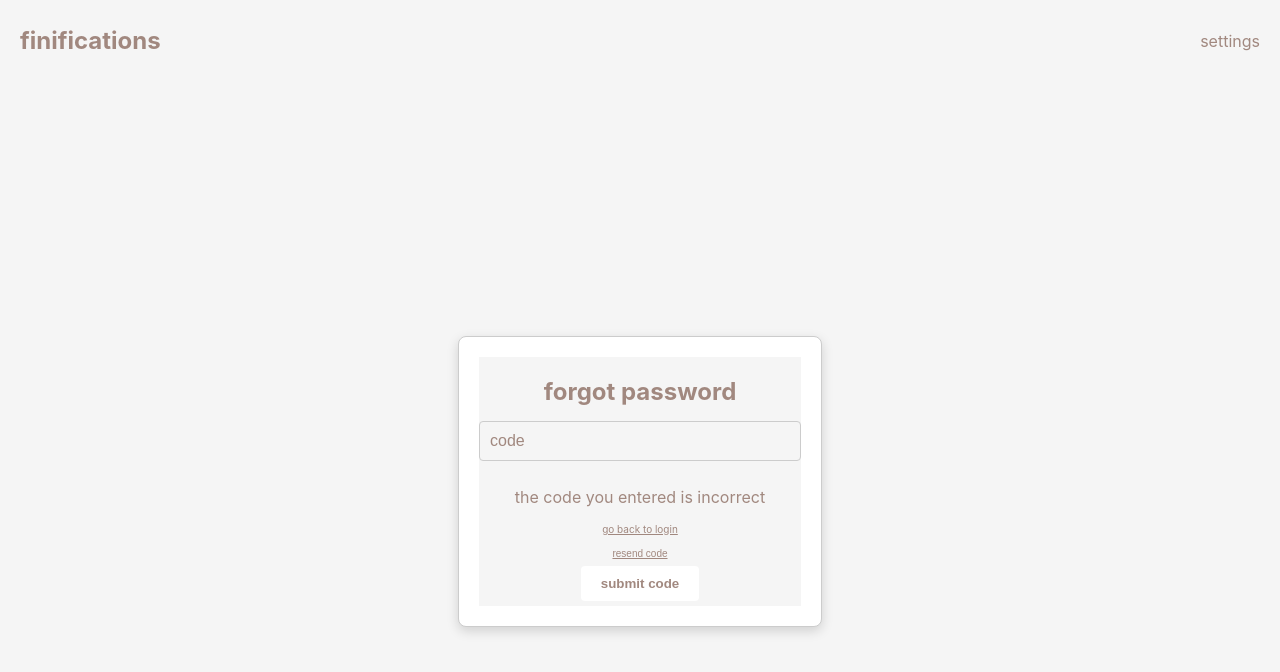
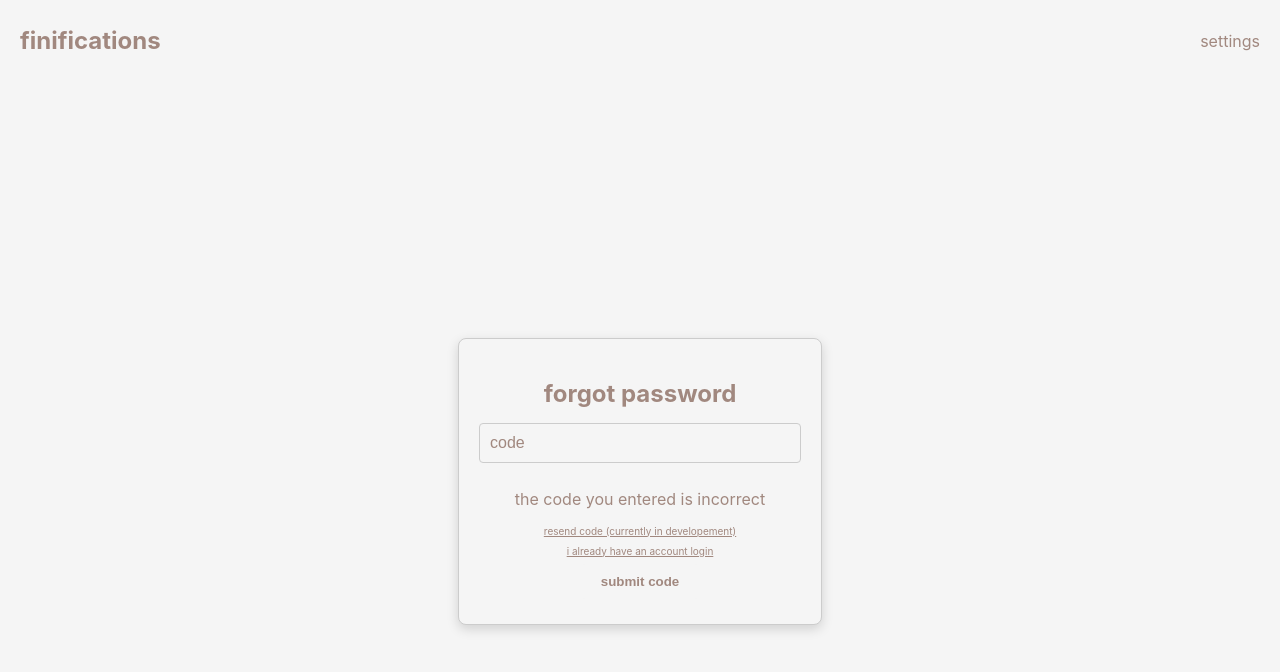
Before and after one commit to harrisonyeboah/finifications, a React (Create React App) app in the folder client/: page /forgot-password/code in a window 1280 px wide. Shown: the top 672 px of the page. Built offline with nearby package versions, Linux system fonts and the light colour scheme; no server answers.

Commit message:
reroute changes

```diff
--- a/client/src/Styles/ForgotPassword.css
+++ b/client/src/Styles/ForgotPassword.css
@@ -14,11 +14,11 @@
     border: 1px solid #ccc;
     border-radius: 8px;
     box-shadow: 0 4px 12px rgba(0, 0, 0, 0.15);
-    background-color: #ffffff;
+    background-color: #f5f5f5;
 }
 
 .forgotButton {
-    background-color: #ffffff; /* match login button */
+    background-color: #f5f5f5; /* match login button */
     color: #a1887f;
     font-weight: bold;
     padding: 10px 20px;
--- a/client/src/Styles/Login.css
+++ b/client/src/Styles/Login.css
@@ -13,11 +13,11 @@
     border: 1px solid #ccc;
     border-radius: 8px;
     box-shadow: 0 4px 12px rgba(0, 0, 0, 0.15);
-    background-color: #ffffff;
+    background-color: #f5f5f5;
 }
 
 .loginButton {
-    background-color: #ffffff;
+    background-color: #f5f5f5;
     color: #a1887f;
     font-weight: bold;
     padding: 10px 20px;
--- a/client/src/Styles/Register.css
+++ b/client/src/Styles/Register.css
@@ -14,11 +14,11 @@
     border: 1px solid #ccc;
     border-radius: 8px;
     box-shadow: 0 4px 12px rgba(0, 0, 0, 0.15);
-    background-color: #ffffff;
+    background-color: #f5f5f5;
 }
 
 .submitButton {
-    background-color: #ffffff;   /* match loginButton */
+    background-color: #f5f5f5;   /* match loginButton */
     color: #a1887f;
     font-weight: bold;
     padding: 10px 20px;
@@ -26,6 +26,9 @@
     border-radius: 4px;
     cursor: pointer;
     margin: 5px;
+}
+.registerButton {
+    background-color: #f5f5f5;
 }
 
 .submitButton:hover {
--- a/client/src/components/forgotPasswordCodeContainer.jsx
+++ b/client/src/components/forgotPasswordCodeContainer.jsx
@@ -1,4 +1,5 @@
 import { useState } from "react";
+import { Link } from "react-router-dom";
 function ForgotPasswordCodeContainer() {
     const [message, setMessage] = useState("the code you entered is incorrect");
     return (
@@ -7,9 +8,9 @@ function ForgotPasswordCodeContainer() {
                 <h2 className='forgotPasswordHeader'>forgot password</h2>
                 <input className='forgotPasswordInput' type="text" placeholder="Code" pattern="^[0-9]{8}$" title="Enter a valid 8 digit code"  maxLength={8} required/><br />
                 {message && <p className="forgotMessage">{message}</p>}
-                <a className='forgotPasswordAchor' href="https://www.youtube.com/"> go back to login </a>
+                <Link className="loginAchor" to="/login"> resend code (currently in developement) </Link>
                 <br />
-                <button className='resendCode' href="https://www.youtube.com/"> resend code </button>
+                <Link className="loginAchor" to="/login"> I already have an account login </Link>
                 <br />
                 <button className="forgotButton" type="submit">submit code</button>
             </form>
--- a/client/src/components/loginContainer.jsx
+++ b/client/src/components/loginContainer.jsx
@@ -1,6 +1,7 @@
 // Installing my dependencies
 import { useState } from "react";
 import { useNavigate } from "react-router-dom";
+import { Link } from "react-router-dom";
 
 
 function LoginContainer() {
@@ -61,9 +62,8 @@ function LoginContainer() {
                 <input className='loginInput' name="username" onChange={handleChange} type="text" placeholder="username" /><br />
                 <input className='loginInput' name="password" onChange={handleChange} type="password" placeholder="password" /><br />
                 {message && <p className="loginMessage">{message}</p>}
-                <a className='loginAchor' href="https://www.youtube.com/"> forgot password? </a>
-                <br />
-                <a className='loginAchor' href="https://www.youtube.com/"> don't have an account register </a>
+                <Link className="loginAchor" to="/forgot-password/code"> forgot password (feature currently being developed) </Link>                <br />
+                <Link className="loginAchor" to="/register"> don't have an account? Register </Link>
                 <br />
                 <button className="loginButton" type="submit">Login</button>
             </form>
--- a/client/src/components/registerContainer.jsx
+++ b/client/src/components/registerContainer.jsx
@@ -1,5 +1,7 @@
 import { useState } from "react";
 import { useNavigate } from "react-router-dom";
+import { Link } from "react-router-dom";
+
 function RegisterContainer() {
     const navigate = useNavigate();
     const [message, setMessage] = useState(" This username is already taken");
@@ -77,7 +79,7 @@ function RegisterContainer() {
                     <input name="email" className='registerInput' onChange={handleChange} value={userInfo.email} type="email" placeholder="Email Address" pattern="^[^\s@]+@[^\s@]+\.[^\s@]+$" title="Enter a valid email address" required/><br />
                     <input name="phone" className='registerInput' onChange={handleChange} value={userInfo.phone} type="tel" placeholder="676-767-6767" pattern="^\d{3}-\d{3}-\d{4}$" title="Format: 123-456-7890" required/><br />
                     {message && <p className="registerMessage">{message}</p>}
-                <a className='registerAchor' href="https://www.youtube.com/"> Have an account? Login. </a>
+                <Link className="loginAchor" to="/login"> I already have an account login </Link>
                 <br />
                 <button className="registerButton" type="submit">Register</button>
             </form>
```
